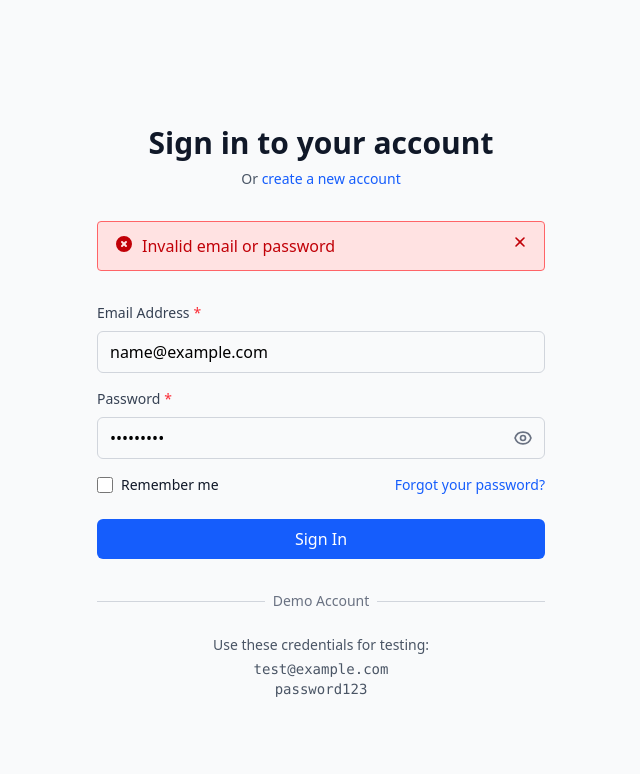
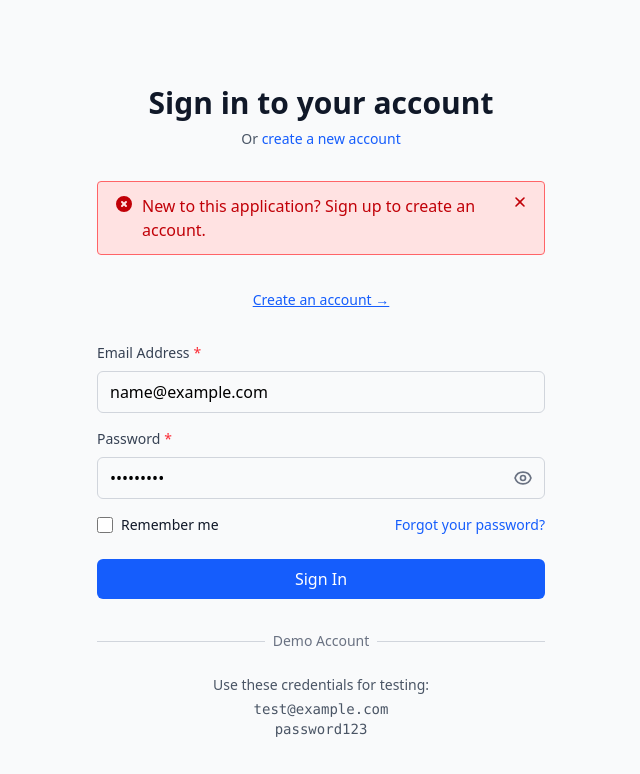
Before and after one commit to ShaikRahim53/onliest, a React (Vite) app: page / in a window 1280 px wide. Both pictures are taken after typing "name@example.com", "Sample123" into the empty fields and a click on the button "Sign In". Shown: the top 774 px of the page, without its empty margins (319-959 px from the left). Built offline with nearby package versions, Linux system fonts and the light colour scheme.

Commit message:
added UX to login page

```diff
--- a/src/pages/Login.jsx
+++ b/src/pages/Login.jsx
@@ -104,6 +104,17 @@ const Login = ({ navigate }) => {
           />
         )}
 
+        {alert && alert.message.includes('New to this application') && (
+          <div className="mt-4 text-center">
+            <button
+              onClick={goToSignup}
+              className="text-blue-600 hover:text-blue-500 font-medium text-sm underline"
+            >
+              Create an account →
+            </button>
+          </div>
+        )}
+
         <form className="mt-8 space-y-6" onSubmit={handleSubmit}>
           <FormInput
             label="Email Address"
--- a/src/services/api.js
+++ b/src/services/api.js
@@ -90,7 +90,13 @@ export const authService = {
     const user = mockUsers.find(u => u.email === email && u.password === password);
 
     if (!user) {
-      throw new Error('Invalid email or password');
+      // Check if email exists but password is wrong
+      const emailExists = mockUsers.find(u => u.email === email);
+      if (emailExists) {
+        throw new Error('Incorrect password. Please try again.');
+      } else {
+        throw new Error('New to this application? Sign up to create an account.');
+      }
     }
 
     // Generate token
```
